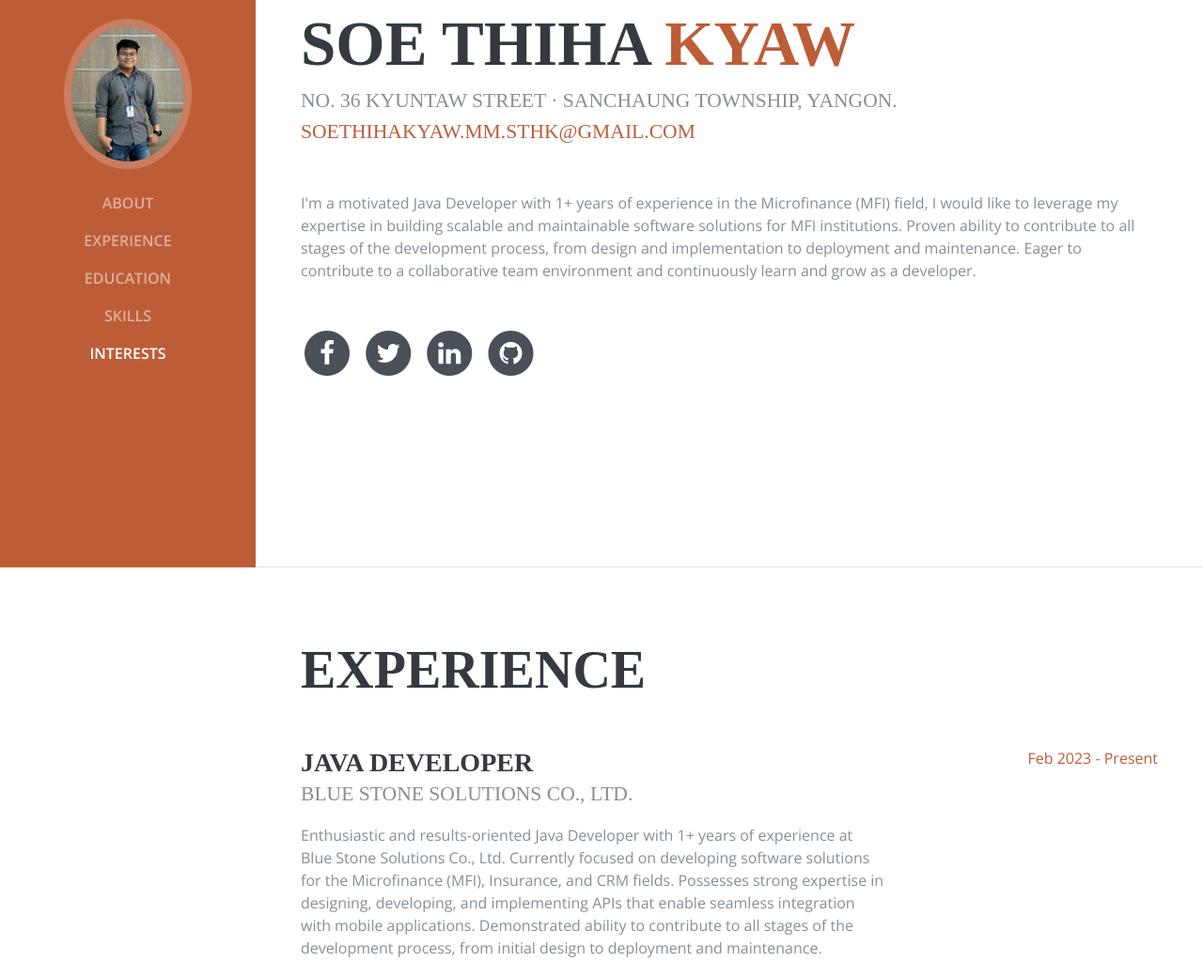
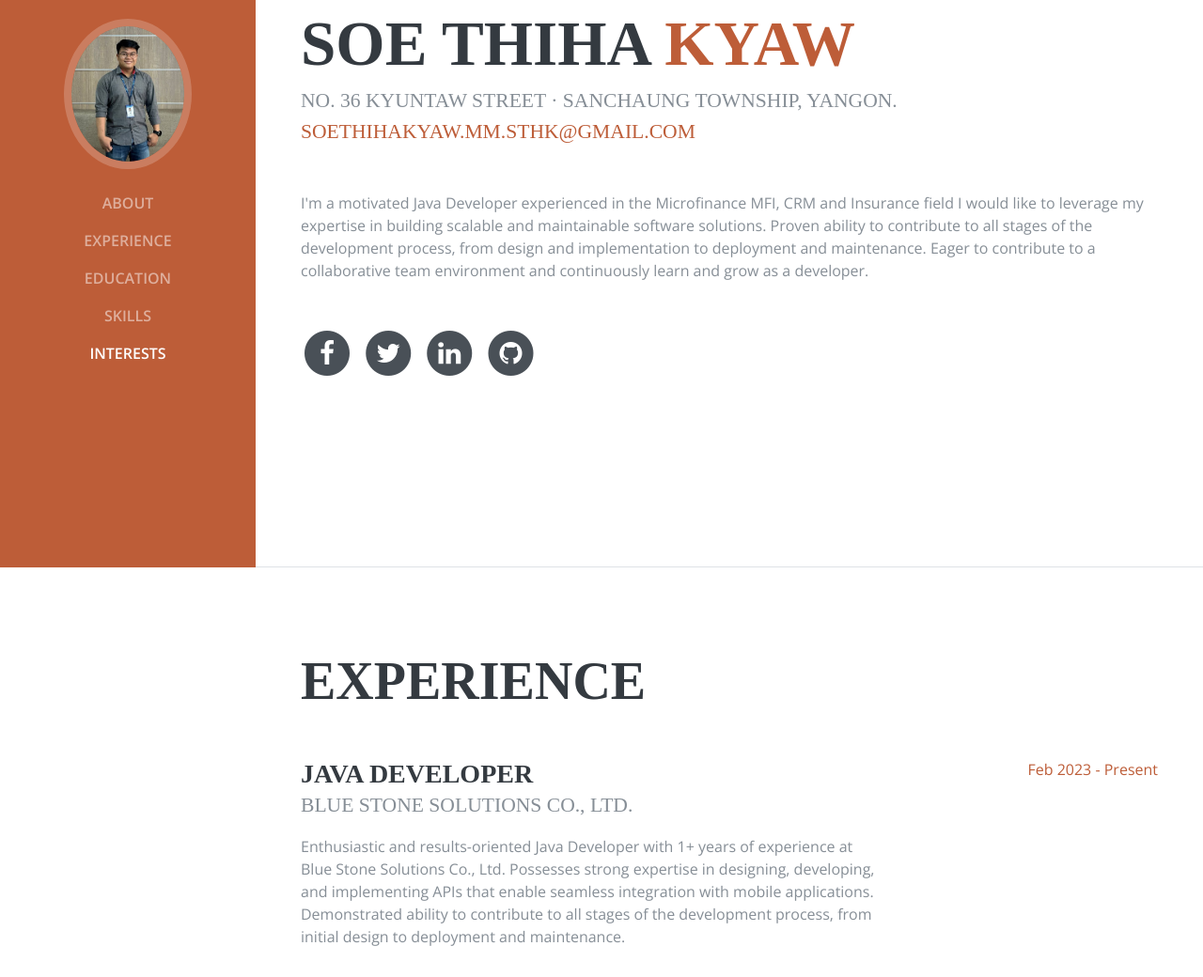
Before and after one commit to SOETHIHAKYAW/my-portfolio, a plain HTML site: page index.html in a window 1280 px wide. Shown: the part 196-1236 px from the top of the page at 94% size. Drawn offline with nearby package versions, Linux system fonts and the light colour scheme; a web font is replaced by a local one.

Commit message:
[MOD] modified some reason

```diff
--- a/index.html
+++ b/index.html
@@ -86,8 +86,8 @@
           <div class="subheading mb-5">No. 36 KyunTaw Street · Sanchaung Township, Yangon.
             <a href="mailto:soethihakyaw.mm.sthk@gmail.com">soethihakyaw.mm.sthk@gmail.com</a>
           </div>
-          <p class="mb-5">I'm a motivated Java Developer with 1+ years of experience in the Microfinance (MFI) field,
-            I would like to leverage my expertise in building scalable and maintainable software solutions for MFI institutions.
+          <p class="mb-5">I'm a motivated Java Developer experienced in the Microfinance MFI, CRM and Insurance field
+            I would like to leverage my expertise in building scalable and maintainable software solutions.
             Proven ability to contribute to all stages of the development process, from design and implementation to deployment and maintenance.
             Eager to contribute to a collaborative team environment and continuously learn and grow as a developer.</p>
           <ul class="list-inline list-social-icons mb-0">
@@ -136,7 +136,6 @@
               <h3 class="mb-0">Java Developer</h3>
               <div class="subheading mb-3">Blue Stone Solutions Co., Ltd.</div>
               <p>Enthusiastic and results-oriented Java Developer with 1+ years of experience at Blue Stone Solutions Co., Ltd.
-                Currently focused on developing software solutions for the Microfinance (MFI), Insurance, and CRM fields.
                 Possesses strong expertise in designing, developing, and implementing APIs that enable seamless integration with mobile applications.
                 Demonstrated ability to contribute to all stages of the development process, from initial design to deployment and maintenance.</p>
             </div>
```
